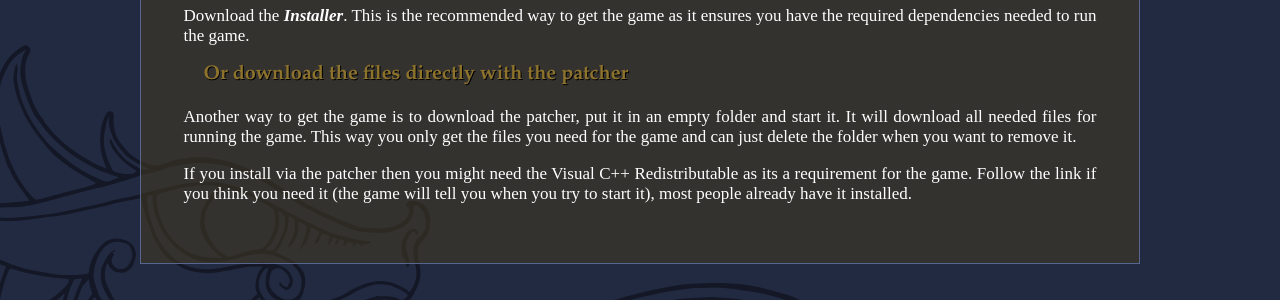
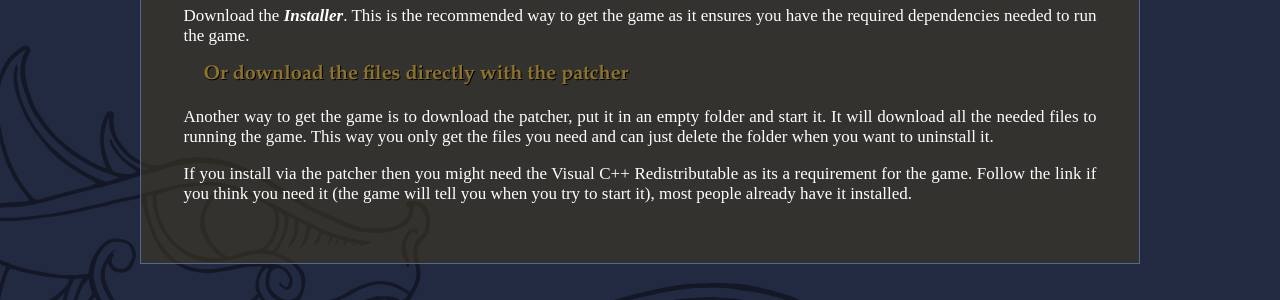
Before and after one commit to saiaku-gaming/valhalla-game.se, a Jekyll site: the page built from download.md, in a window 1280 px wide. Shown: the part 514-814 px from the top of the page. Built offline with Jekyll 4.4.1, drawn with Linux system fonts in a browser that asks for light colours; Markdown is read by kramdown in place of the engine named in the settings.

Commit message:
Rewrote some text

```diff
--- a/download.md
+++ b/download.md
@@ -10,6 +10,6 @@ Download the ***[Installer](http://valhalla-game.com/public/setup.exe)***. This
 
 ###Or download the files directly with the patcher
 
-Another way to get the game is to download the [patcher](http://valhalla-game.com/public/patcher/startup.exe), put it in an empty folder and start it. It will download all needed files for running the game. This way you only get the files you need for the game and can just delete the folder when you want to remove it.
+Another way to get the game is to download the [patcher](http://valhalla-game.com/public/patcher/startup.exe), put it in an empty folder and start it. It will download all the needed files to running the game. This way you only get the files you need and can just delete the folder when you want to uninstall it.
 
 If you install via the patcher then you might need the [Visual C++ Redistributable](https://www.microsoft.com/en-us/download/details.aspx?id=48145) as its a requirement for the game. Follow the link if you think you need it (the game will tell you when you try to start it), most people already have it installed.
```
